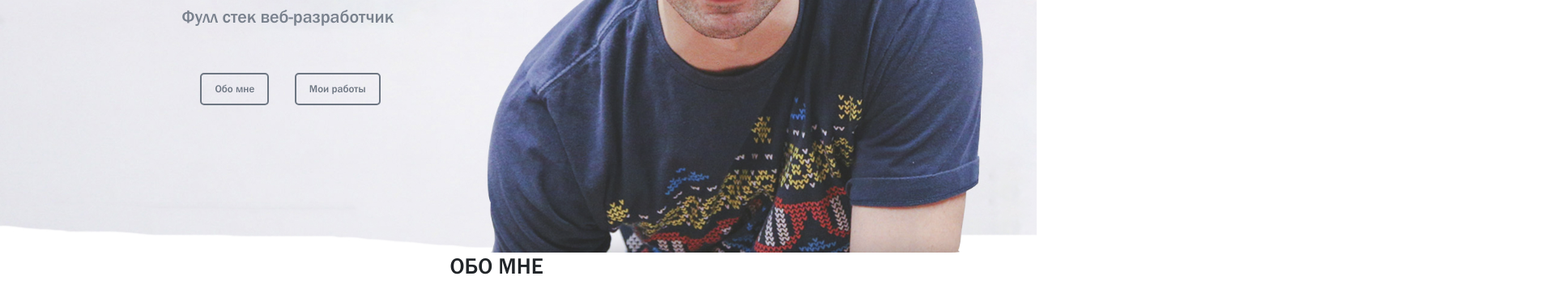
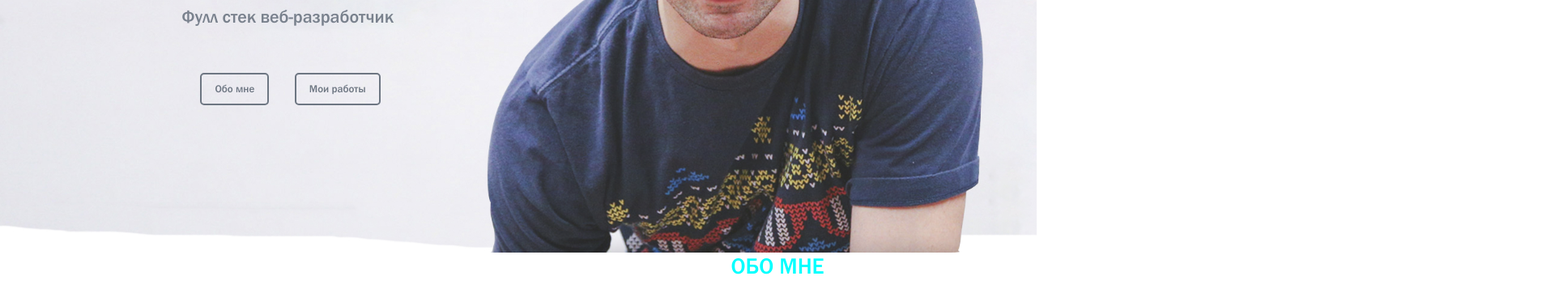
Before and after one commit to Sirni4k/Sirni4k.github.io, a plain HTML site: page src/index.html in a window 1280 px wide. Shown: the part 488-866 px from the top of the page at 81% size, 1920 px wide, since content can reach past the window. Before the commit the page ends 841 px from the top, so only its background shows below. Drawn offline with Linux system fonts and the light colour scheme.

Commit message:
Font-size

```diff
--- a/src/css/style.css
+++ b/src/css/style.css
@@ -264,6 +264,7 @@ main {
     z-index: 3;
 }
 
+
 .title__container input {
     border: 2px solid #ffff;
 }
@@ -282,6 +283,7 @@ main {
     background: rgb(0, 0, 0, 0.4);
     z-index: 1;
 }
+}
 
 about_me {
     width: 100%;
@@ -295,6 +297,6 @@ about_me {
 }
 
 .caption {
-    font-size: 2000px;
-    font-weight: 600;
+    font-size: 100px;
+    color: aqua;
 }
--- a/src/index.html
+++ b/src/index.html
@@ -92,16 +92,11 @@
 <section class="about_me">
 
     <div class="container">
-        <div class="row">
-            <div class="col-5"></div>
-            <div class="col-2">
-                <div class="caption">
-                    <h2>ОБО МНЕ</h2>
-                </div>
-            </div>
+        <div class="row justify-content-center text-center "><div class="caption"><h2>ОБО МНЕ</h2></div></div>
+    </div>
 
-        </div>
-    </div>
+
+
 
 
 </section>
```
